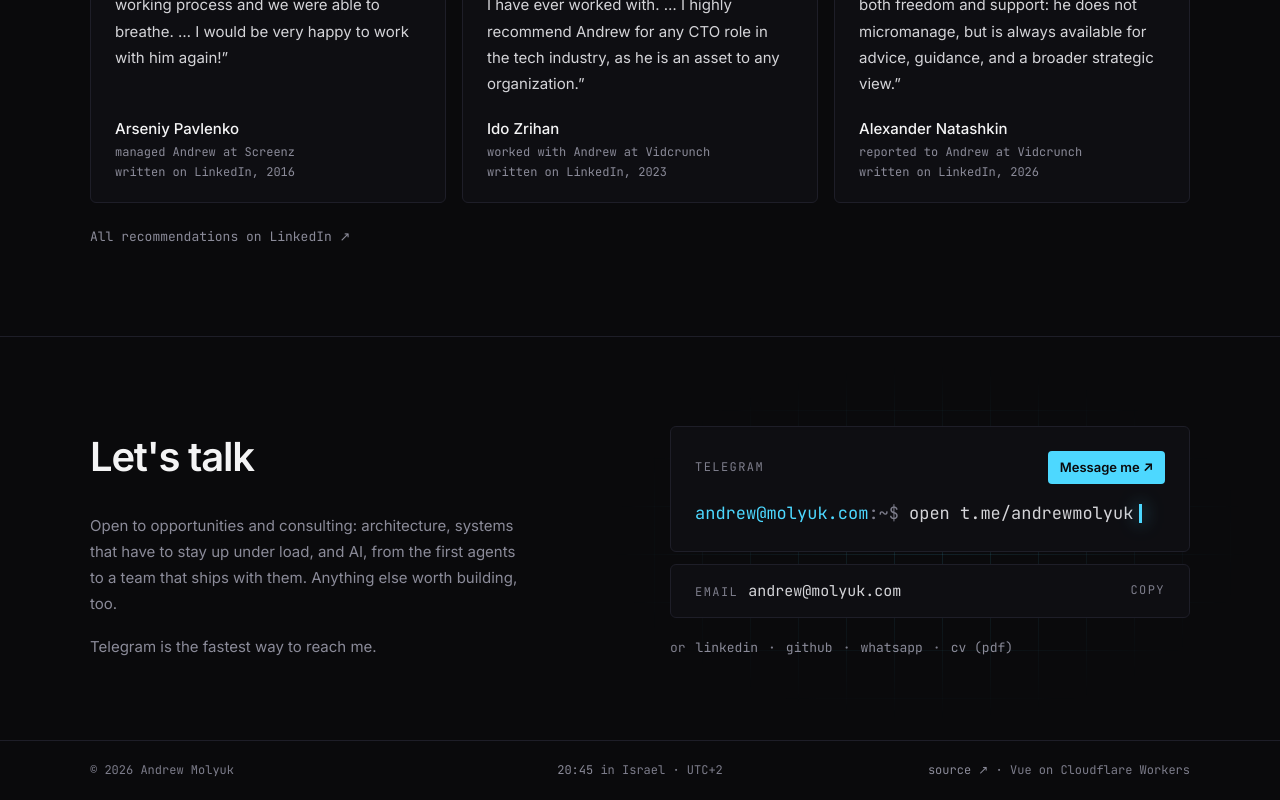
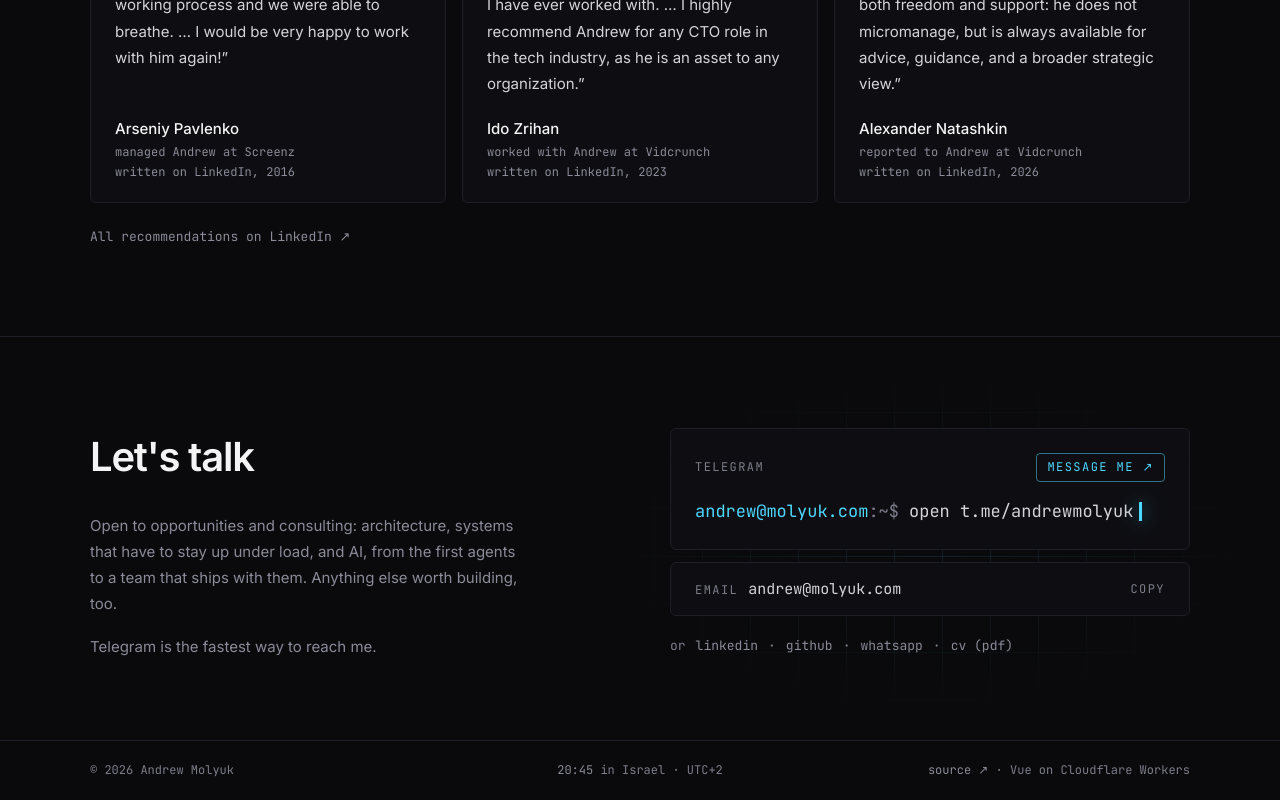
Before and after one commit to andrewmolyuk/andrew.molyuk.com, a Vue app: page / in a window 1280 px wide. Shown: the part 5295-6095 px from the top of the page. Built offline with nearby package versions, Linux system fonts and the light colour scheme.

Commit message:
feat(contact): an outlined Message me on the Telegram card, lighter than the header's

```diff
--- a/src/components/ContactSection.vue
+++ b/src/components/ContactSection.vue
@@ -54,11 +54,12 @@ function openWhatsApp() {
           rel="noopener noreferrer"
           class="group border-line bg-panel hover:border-accent/50 relative block rounded-md border p-5 font-mono transition-colors duration-200 sm:p-6"
         >
-          <!-- The whole card is the link; the pill only makes it look like the Hero's button, the same one
-               action, which the terminal line alone didn't. -->
+          <!-- The whole card is the link; the outlined pill marks it as the action, which the terminal
+               line alone didn't. Outlined, not filled: the header's filled button already offers it. -->
           <div class="mb-4 flex items-center justify-between">
             <span class="text-faint text-xs tracking-[0.12em] uppercase">telegram</span>
-            <span class="bg-accent text-ink rounded px-3 py-1.5 font-sans text-sm font-semibold group-hover:opacity-85"
+            <span
+              class="border-accent/50 text-accent group-hover:bg-accent/10 rounded border px-2.5 py-1 text-xs tracking-[0.12em] uppercase transition-colors duration-200"
               >Message me ↗</span
             >
           </div>
```
Also changed, not shown: .about/prd/site.md.
